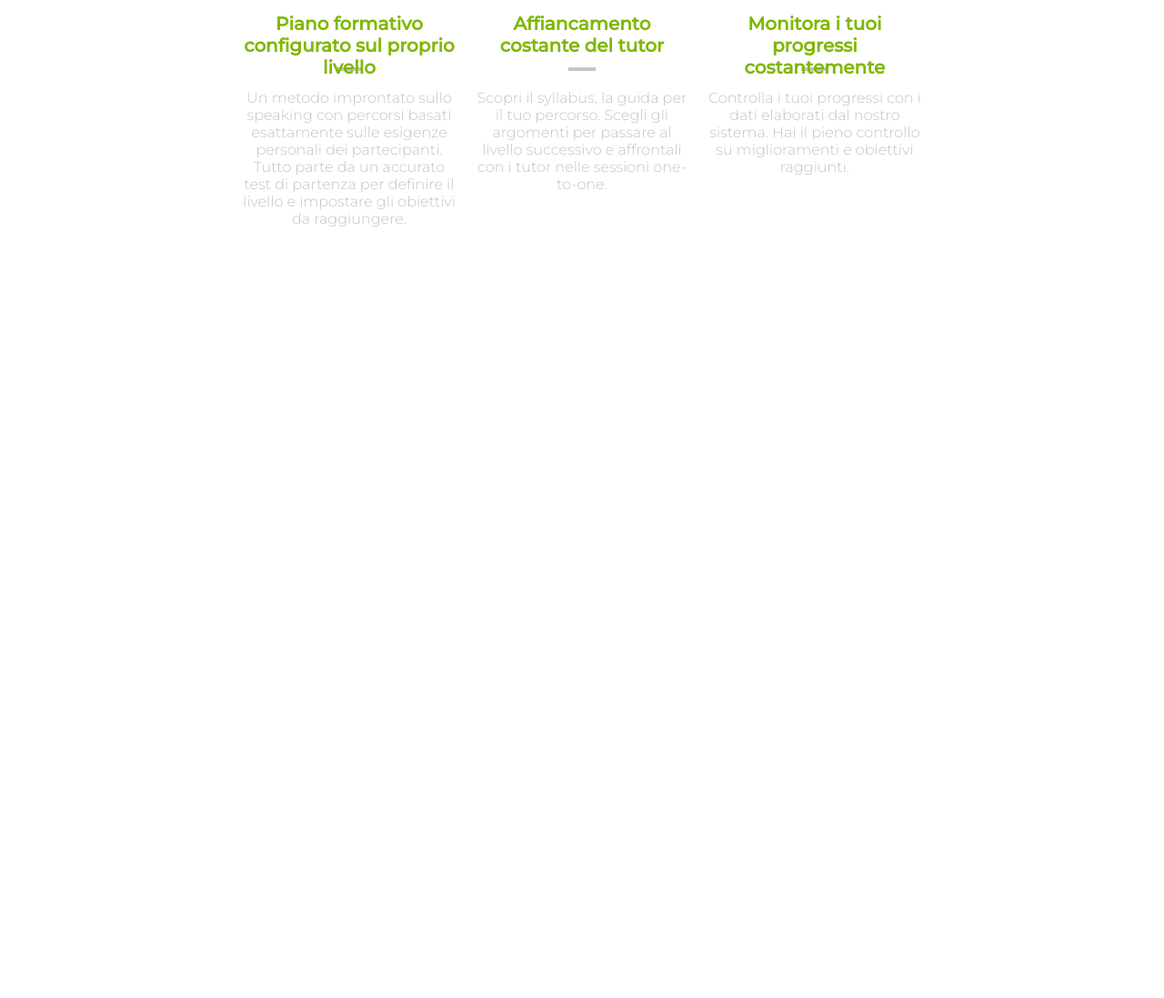
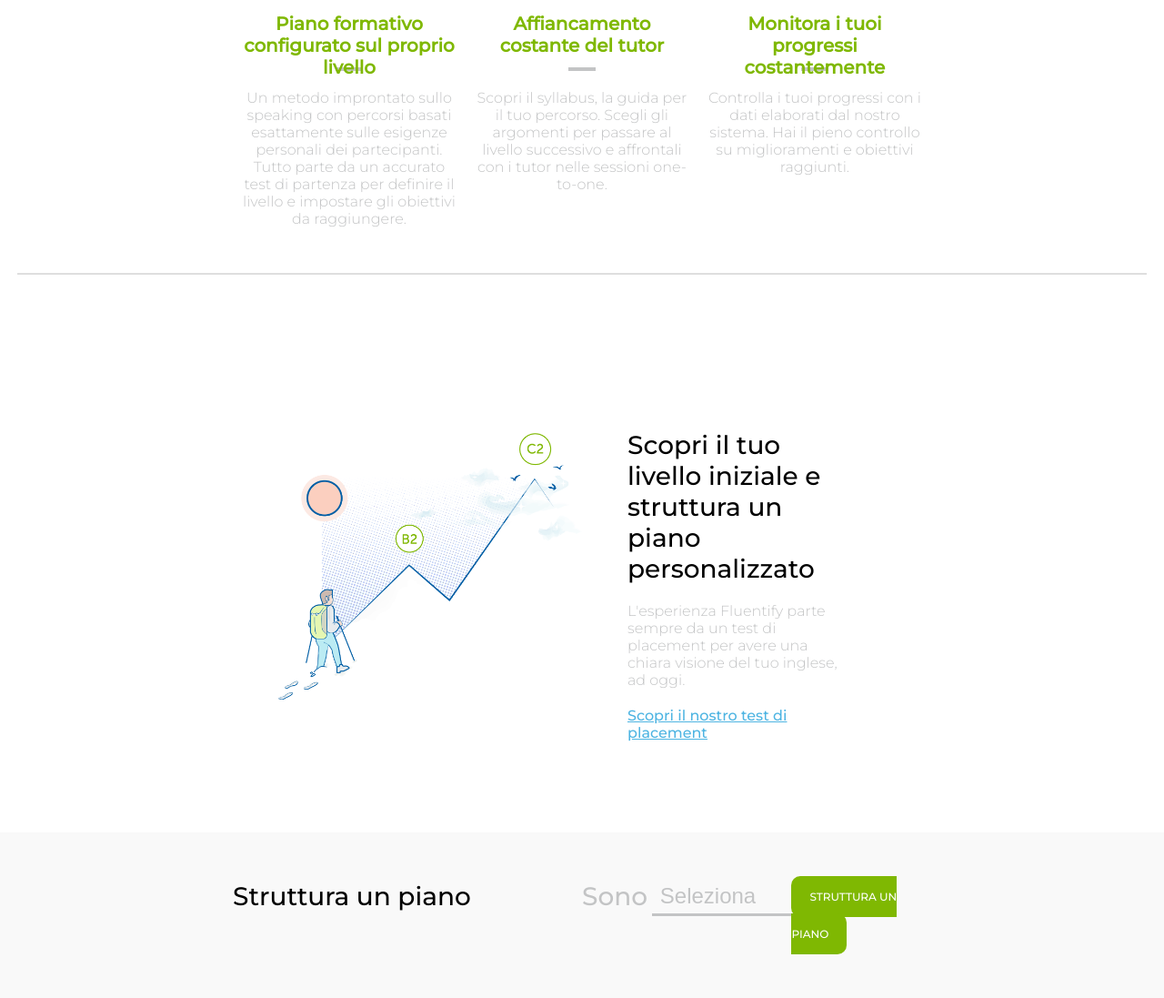
Before and after one commit to marcocarone/html-css-fluentify, a plain HTML site: page index.html in a window 1280 px wide. Shown: the part 926-2023 px from the top of the page at 91% size. Before the commit the page ends 1226 px from the top, so only its background shows below. Drawn offline with Linux system fonts and the light colour scheme.

Commit message:
fine sezione tre

```diff
--- a/css/style.css
+++ b/css/style.css
@@ -16,6 +16,7 @@ body {
 .list-style {
   list-style-type: none;
 }
+
 .clearfix{
   content: "";
   display: table;
@@ -159,7 +160,6 @@ body {
   background-size: contain;
   margin: 0 auto;
   margin-bottom: 55px;
-
 }
 
 .icon-uno {
@@ -181,3 +181,96 @@ body {
   width: 33.33%;
   padding: 0 10px;
 }
+
+.divisore hr {
+  border: 1px solid #dedede;
+  width: 97%;
+  margin: auto;
+  margin-top: 30px;
+  margin-bottom: 70px;
+}
+
+.due-col {
+  padding: 50px;
+}
+
+.due-col-img,
+.due-col-testo {
+  float: left;
+  width: 50%;
+  padding: 50px;
+}
+
+.due-col-img {
+  height: 400px;
+  background-repeat: no-repeat;
+  background-position: center;
+  background-size: contain;
+  background-image: url(../img/mountain.png);
+}
+
+.due-col-testo h2 {
+  font-size: 28px;
+  font-weight: 500;
+  margin-bottom: 20px;
+}
+
+.due-col-testo p {
+  color: #c3c4c5;
+  font-size: 16px;
+  font-weight: 300;
+  margin-bottom: 20px;
+}
+
+.due-col-testo a {
+  color: #4db4e2;
+}
+
+.struttura-piano {
+  padding: 50px 0;
+  background-color: #f9f9f9;
+}
+
+.form {
+  height: 40px;
+  line-height: 40px;
+  vertical-align: middle;
+}
+.form-col-sin {
+  float: left;
+  width: 50%;
+}
+
+.form-sono {
+  float: left;
+  width: 10%;
+}
+
+.form-button {
+  float: left;
+  width: 20%;
+}
+
+.form-tendina {
+  float: left;
+  width: 20%;
+}
+.form-col-sin h2,
+.struttura-piano-col-des h3 {
+  font-size: 28px;
+  font-weight: 500;
+}
+
+.struttura-piano-col-des h3 {
+  color: #c3c4c5;
+}
+
+#chi-sono {
+  font-size: 24px;
+  color: #c3c4c5;
+  border: none;
+  border-bottom: 3px solid #c3c4c5;
+  padding: 5px;
+  background-color: #f9f9f9;
+  width: 170px;
+}
--- a/index.html
+++ b/index.html
@@ -73,6 +73,45 @@
           <hr/>
           <p>Controlla i tuoi progressi con i dati elaborati dal nostro sistema. Hai il pieno controllo su miglioramenti e obiettivi raggiunti.</p>
         </div>
+      </div>
+      <div class="divisore">
+        <hr>
+      </div>
+      <div class="due-col clearfix container">
+        <div class="due-col-img">
+
+        </div>
+        <div class="due-col-testo">
+          <h2>Scopri il tuo livello iniziale e struttura un piano personalizzato</h2>
+          <p>L'esperienza Fluentify parte sempre da un test di placement per avere una chiara visione del tuo inglese, ad oggi.</p>
+          <a href="#">Scopri il nostro test di placement</a>
+        </div>
+      </div>
+      <div class="struttura-piano">
+        <div class="form clearfix container">
+          <div class="form-col-sin">
+            <h2>Struttura un piano</h2>
+          </div>
+          <form class="struttura-piano-col-des">
+            <div class="form-sono">
+              <h3>Sono</h3>
+            </div>
+            <div class="form-tendina">
+              <select id="chi-sono" name="chi sono">
+                <option value="seleziona">Seleziona</option>
+                <option value="uno studente">uno studente</option>
+                <option value="un professionista">un professionista</option>
+                <option value="un azienda">un azienda</option>
+              </select>
+            </div>
+            <div class="form-button">
+              <a class="button" href="#">struttura un piano</a>
+            </div>
+          </form>
+
+        </div>
+      </div>
+
     </main>
     <footer class="page-footer"></footer>
   </body>
```
